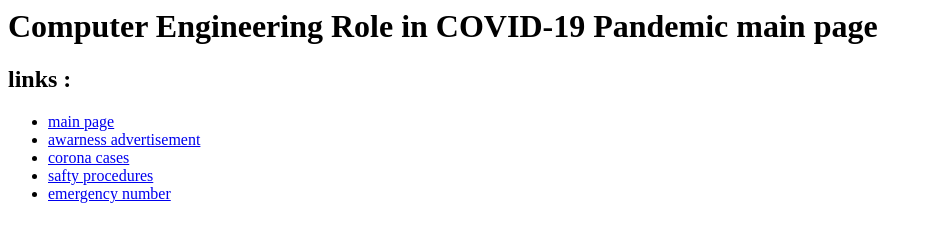
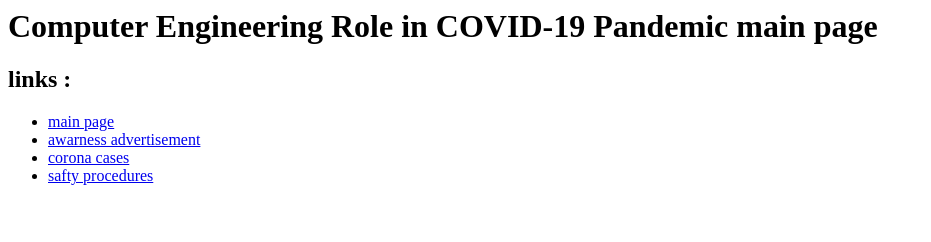
Before and after one commit to riham-abdullah/ece001, a plain HTML site: page index.html in a window 1280 px wide. Shown: the whole page, without its empty margins (0-931 px from the left). Drawn offline with Linux system fonts and the light colour scheme.

Commit message:
Update index.html

```diff
--- a/index.html
+++ b/index.html
@@ -7,8 +7,7 @@
   <li><a href="awarnessadvertisement.html">awarness advertisement</a></li>
   <li><a href="coronacases.html">corona cases</a></li>
   <li><a href="saftyprocedures.html">safty procedures</a></li>
-  <li><a href="emergencynumber.html">emergency number</a></li>
-</ul>
+  </ul>
 
 </body>
 </html>
```
